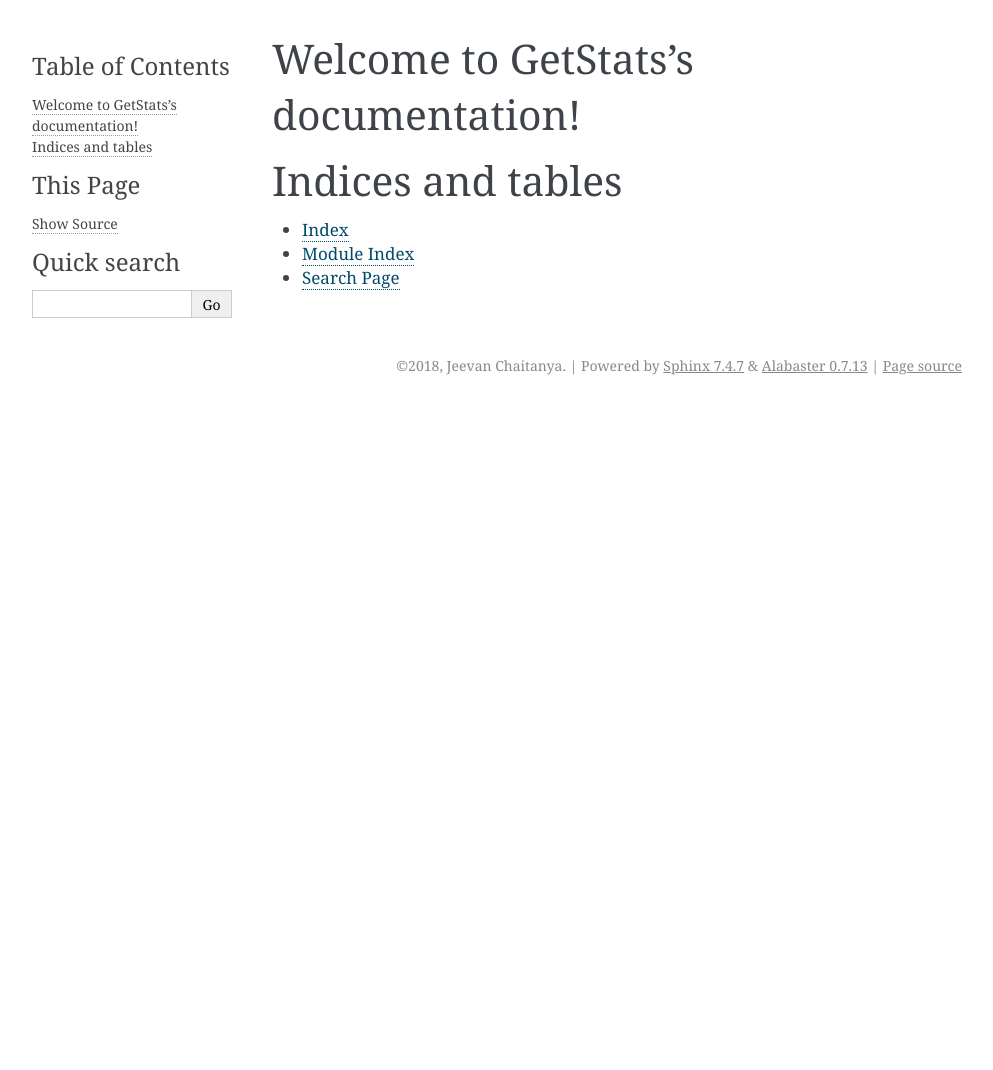
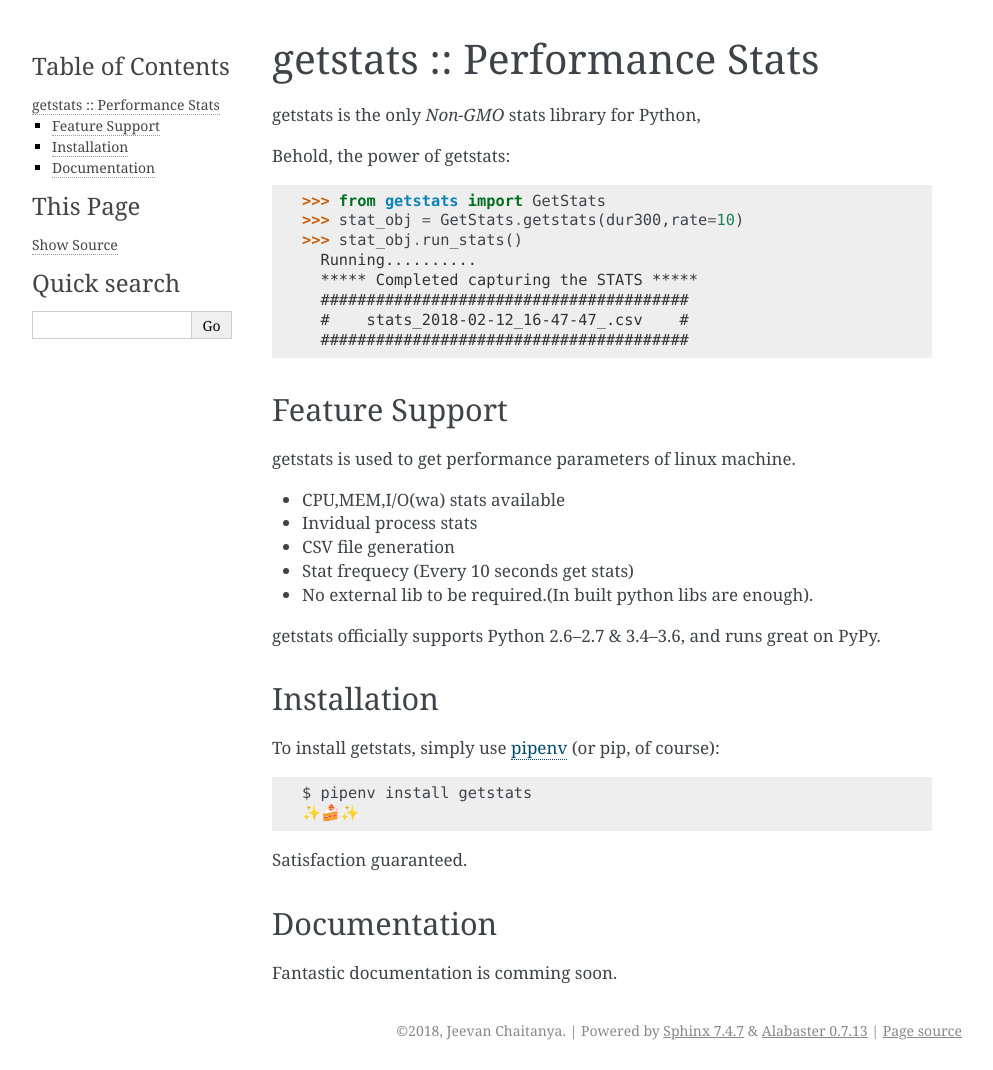
Before and after one commit to jeevan449/getstats, a Sphinx documentation site: the page built from docs/y/source/index.rst, in a window 1280 px wide. Shown: the whole page, without its empty margins (148-1141 px from the left). Built offline with Sphinx 7.4.7, drawn with Linux system fonts in a browser that asks for light colours; before the commit the page ends 900 px from its top, so only the background shows below that.

Commit message:
updated doc file

```diff
--- a/docs/y/source/index.rst
+++ b/docs/y/source/index.rst
@@ -1,20 +1,53 @@
-.. GetStats documentation master file, created by
-   sphinx-quickstart on Mon Feb 12 17:13:59 2018.
-   You can adapt this file completely to your liking, but it should at least
-   contain the root `toctree` directive.
+getstats :: Performance Stats
+============================
 
-Welcome to GetStats's documentation!
-====================================
 
-.. toctree::
-   :maxdepth: 2
-   :caption: Contents:
+getstats is the only *Non-GMO* stats library for Python,
 
 
 
-Indices and tables
-==================
+Behold, the power of getstats:
 
-* :ref:`genindex`
-* :ref:`modindex`
-* :ref:`search`
+.. code-block:: python
+
+    >>> from getstats import GetStats
+    >>> stat_obj = GetStats.getstats(dur300,rate=10)
+    >>> stat_obj.run_stats()
+      Running..........
+      ***** Completed capturing the STATS *****
+      ########################################
+      #    stats_2018-02-12_16-47-47_.csv    #
+      ########################################
+
+
+
+
+Feature Support
+---------------
+
+getstats is used to get performance parameters of linux machine.
+
+- CPU,MEM,I/O(wa) stats available
+- Invidual process stats
+- CSV file generation
+- Stat frequecy (Every 10 seconds get stats)
+- No external lib to be required.(In built python libs are enough).
+
+getstats officially supports Python 2.6–2.7 & 3.4–3.6, and runs great on PyPy.
+
+Installation
+------------
+
+To install getstats, simply use `pipenv <http://pipenv.org/>`_ (or pip, of course):
+
+.. code-block:: bash
+
+    $ pipenv install getstats
+    ✨🍰✨
+
+Satisfaction guaranteed.
+
+Documentation
+-------------
+
+Fantastic documentation is comming soon.
```
